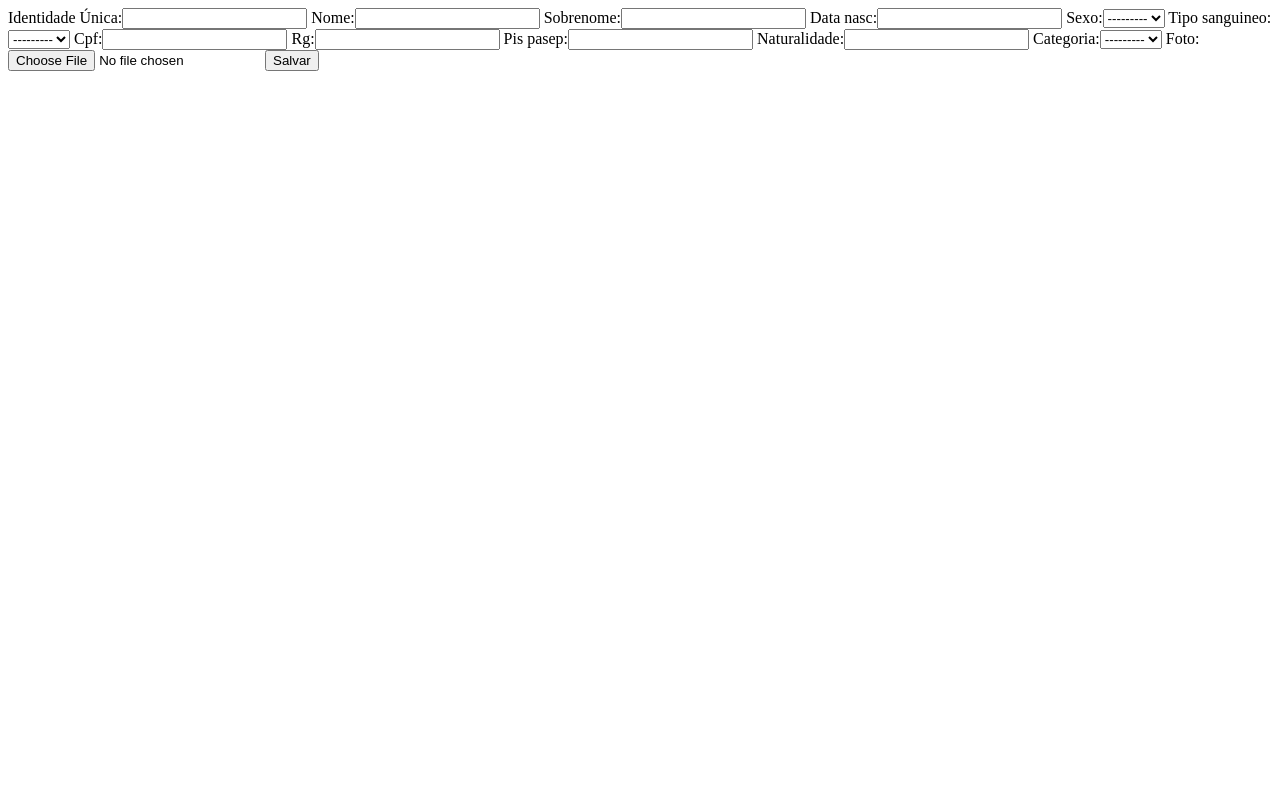
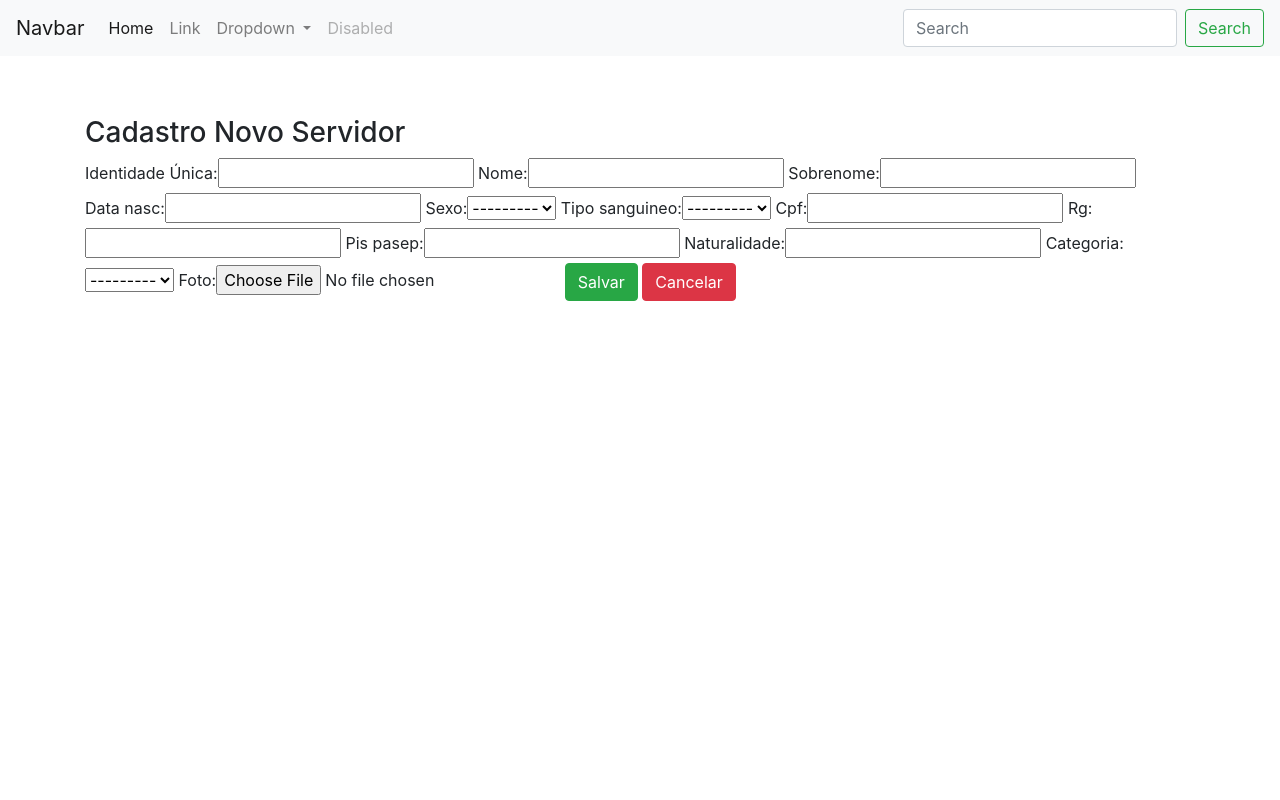
Before and after one commit to AngelicaCurtis/simpleGP, a Django app: page /servidores/cadastro/ in a window 1280 px wide. Run offline with Django 3.2, Linux system fonts and the light colour scheme; the visitor is signed in with stand-in values (Sample User, id 1); data that the repository does not hold is empty; some libraries are stand-ins or nearby versions.

Commit message:
atualização layout

```diff
--- a/servidores/templates/servidores/cadastro.html
+++ b/servidores/templates/servidores/cadastro.html
@@ -1,17 +1,26 @@
-<!DOCTYPE html>
-<html lang="pt-br">
-<head>
-    <meta charset="UTF-8">
-    <title>Novo Servidor</title>
-</head>
-<body>
-
-    <form method="POST" enctype="multipart/form-data">
-        {% csrf_token %}
-         {{form}}
-    <button type="submit">Salvar</button>
-    </form>
+{% extends 'base.html' %}
+{% load bootstrap %}
 
 
-</body>
-</html>
+
+{% block title %}Cadastro Servidor{% endblock %}
+
+{% block main %}
+    <h3>Cadastro Novo Servidor</h3>
+    <form method="POST" enctype="multipart/form-data">
+
+    {% csrf_token %}
+
+         <div class="form-group">
+            {{ form|bootstrap }}
+          <button class="btn btn-success" type="submit">Salvar</button>
+          <a href="{% url 'lista' %}" class="btn btn-danger">Cancelar</a>
+         </div>
+
+
+    </form>
+{% endblock %}
+
+{% block footer %}
+
+{% endblock %}
--- /dev/null
+++ b/statics/css/sticker-footer.css
@@ -0,0 +1,37 @@
+/* Sticky footer styles
+-------------------------------------------------- */
+html {
+  position: relative;
+  min-height: 100%;
+}
+body {
+  /* Margin bottom by footer height */
+  margin-bottom: 60px;
+}
+.footer {
+  position: absolute;
+  bottom: 0;
+  width: 100%;
+  /* Set the fixed height of the footer here */
+  height: 60px;
+  line-height: 60px; /* Vertically center the text there */
+  background-color: #f5f5f5;
+}
+
+
+/* Custom page CSS
+-------------------------------------------------- */
+/* Not required for template or sticky footer method. */
+
+body > .container {
+  padding: 60px 15px 0;
+}
+
+.footer > .container {
+  padding-right: 15px;
+  padding-left: 15px;
+}
+
+code {
+  font-size: 80%;
+}
--- /dev/null
+++ b/statics/css/style.css
@@ -0,0 +1,6 @@
+.trash-item{
+    float: right;
+}
+.sair{
+ float: right;
+}
--- /dev/null
+++ b/templates/base.html
@@ -0,0 +1,69 @@
+
+<!DOCTYPE html>
+{% load static%}
+
+<html lang="pt-br">
+<head>
+    {% load widget_tweaks %}
+    <meta charset="UTF-8">
+    <link rel="stylesheet" href="{% static 'css/sticker-footer.css'%}">
+    <link rel="stylesheet" href="{% static 'css/style.css' %}">
+    <link rel="stylesheet" href="https://stackpath.bootstrapcdn.com/bootstrap/4.1.3/css/bootstrap.min.css">
+    <link rel="stylesheet" href="https://use.fontawesome.com/releases/v5.2.0/css/all.css" integrity="sha384-hWVjflwFxL6sNzntih27bfxkr27PmbbK/iSvJ+a4+0owXq79v+lsFkW54bOGbiDQ" crossorigin="anonymous">
+    <title>{% block title %} {% endblock %}</title>
+
+
+    <nav class="navbar navbar-expand-lg navbar-light bg-light">
+  <a class="navbar-brand" href="#">Navbar</a>
+  <button class="navbar-toggler" type="button" data-toggle="collapse" data-target="#navbarSupportedContent" aria-controls="navbarSupportedContent" aria-expanded="false" aria-label="Toggle navigation">
+    <span class="navbar-toggler-icon"></span>
+  </button>
+
+  <div class="collapse navbar-collapse" id="navbarSupportedContent">
+    <ul class="navbar-nav mr-auto">
+      <li class="nav-item active">
+        <a class="nav-link" href="{% url 'lista'%}">Home<span class="sr-only">(current)</span></a>
+      </li>
+      <li class="nav-item">
+        <a class="nav-link" href="#">Link</a>
+      </li>
+      <li class="nav-item dropdown">
+        <a class="nav-link dropdown-toggle" href="#" id="navbarDropdown" role="button" data-toggle="dropdown" aria-haspopup="true" aria-expanded="false">
+          Dropdown
+        </a>
+        <div class="dropdown-menu" aria-labelledby="navbarDropdown">
+          <a class="dropdown-item" href="{% url 'lista'%}">Listar</a>
+          <a class="dropdown-item" href="#">Another action</a>
+          <div class="dropdown-divider"></div>
+          <a class="dropdown-item" href="#">Something else here</a>
+        </div>
+      </li>
+      <li class="nav-item">
+        <a class="nav-link disabled" href="#">Disabled</a>
+      </li>
+    </ul>
+    <form class="form-inline my-2 my-lg-0">
+      <input class="form-control mr-sm-2" type="search" placeholder="Search" aria-label="Search">
+      <button class="btn btn-outline-success my-2 my-sm-0" type="submit">Search</button>
+    </form>
+  </div>
+</nav>
+</head>
+<body>
+    <div class="container">
+    {% block main %}
+    {% endblock %}
+    </div>
+</body>
+
+    {% block footer %}
+
+        <footer class="footer">
+              <div class="container">
+                <span class="text-muted">Desenvolvimento @Angelica Curtis </span>
+              </div>
+        </footer>
+
+    {% endblock %}
+
+</html>
```
Also changed, not shown: home/templates/home.html (+24 -16 lines), servidores/templates/servidores/home.html (deleted, +0 -13 lines), servidores/templates/servidores/lista.html (+25 -18 lines), servidores/templates/servidores/servidor_deletar.html (+9 -12 lines), simpleGP/settings.py (+8 -5 lines), templates/registration/login.html (+15 -11 lines), servidores/forms.py (line endings or trailing spaces), 1 other file.
